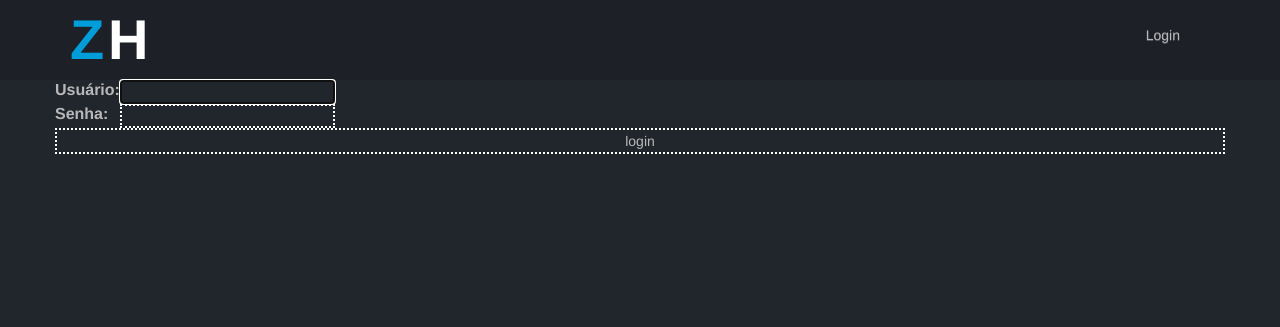
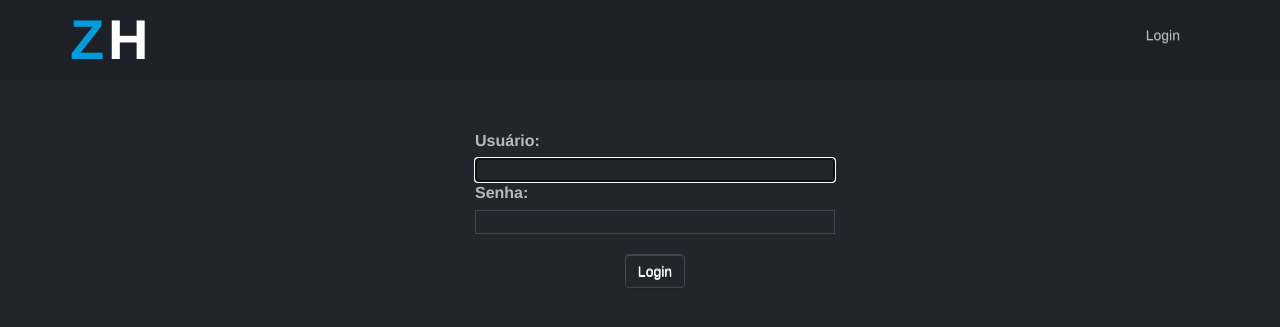
Before and after one commit to mayronH/my-first-djangoproject, a Django app: page /accounts/login/ in a window 1280 px wide. Shown: the top 327 px of the page. Run offline with Django 3.2, Linux system fonts and the light colour scheme; some libraries are stand-ins or nearby versions.

Commit message:
retirando - nas legendas

```diff
--- a/blog/static/css/blog.css
+++ b/blog/static/css/blog.css
@@ -75,9 +75,15 @@ header span {
     padding: 10px 15px;
 }
 
+.custom-btn:hover{
+    color: #fff;
+    background: none!important;
+}
+
 .formulario {
     display: flex;
     justify-content: center;
+    margin-top: 50px;
 }
 
 label {
@@ -87,13 +93,13 @@ label {
 input {
     width: 100%;
     background: none;
-    border: 2px dotted #fff;
+    border: 1px solid #3f474e;
 }
 
 textarea {
     width: 100%;
     background: none;
-    border: 2px dotted #fff;
+    border: 1px solid #3f474e;
 }
 
 .btn-salvar {
@@ -102,7 +108,12 @@ textarea {
 
 .btn-salvar button {
     background: none;
-    border: 1px dotted #fff;
+    border-color: #3f474e;
+    color: #fff;
+}
+
+.btn-salvar button:hover{
+    background: none;
     color: #fff;
 }
 
--- a/blog/templates/blog/post_detail.html
+++ b/blog/templates/blog/post_detail.html
@@ -11,7 +11,7 @@
             {% else %}
                 <a class="btn btn-default custom-btn" href="{% url 'post_publish' pk=post.pk %}">Publish</a>
             {% endif %}
-            <span class="blue"> - by:</span><small> {{ post.author }} </small>
+            <span class="blue"> by:</span><small> {{ post.author }} </small>
         </p>
 
         {% if user.is_authenticated %}
--- a/blog/templates/blog/post_draft_list.html
+++ b/blog/templates/blog/post_draft_list.html
@@ -10,7 +10,7 @@
                 {% if post.published_date %}
                 <span class="blue">published:</span> {{ post.published_date }}
                 {% endif %}
-                <span class="blue"> - by:</span><small> {{ post.author }} </small>
+                <span class="blue"> by:</span><small> {{ post.author }} </small>
             </p>
         </div>
     {% endfor %}
--- a/blog/templates/blog/post_edit.html
+++ b/blog/templates/blog/post_edit.html
@@ -2,11 +2,11 @@
 {% block content %}
     <div class="container-fluid">
         <div class="container">
-            <div class="row">
-                <h1>Novo post:</h1>
-            </div>
             <div class="row formulario">
                 <form method="POST" class="col-md-8 post-form">
+                    <div class="post-titulo">
+                        <h1>New post:</h1>
+                    </div>
                     {% csrf_token %} {{ form.as_p }}
                     <div class="btn-salvar">
                         <button type="submit" class="save btn btn-default">Salvar</button>
--- a/blog/templates/blog/post_list.html
+++ b/blog/templates/blog/post_list.html
@@ -6,7 +6,7 @@
                 <h1><a href="{% url 'post_detail' pk=post.pk %}">{{ post.title }} </a></h1>
             </div>
             <p>{{ post.text|linebreaksbr }}</p>
-            <p><span class="blue">published:</span> {{ post.published_date }}<span class="blue"> - by:</span><small> {{ post.author }} </small></p>
+            <p><span class="blue">published:</span> {{ post.published_date }}<span class="blue"> by:</span><small> {{ post.author }} </small></p>
         </div>
     {% endfor %}
 {% endblock %}
--- a/blog/templates/registration/login.html
+++ b/blog/templates/registration/login.html
@@ -1,23 +1,26 @@
 {% extends "blog/base.html" %}
 {% block content %}
+<div class="container-fluid">
+    <div class="container">
+        <div class="row formulario">
             {% if form.erros %}
                 <div class="alert custom-alert" role="alert">
                     Login/senha inválidos.
                 </div>
             {% endif %}
-    <form method="POST" action= "{% url 'login' %}">
+            <form method="POST" action= "{% url 'login' %}" class="col-md-4 post-form">
                 {% csrf_token %}
-        <table>
-            <tr>
-                <td>{{ form.username.label_tag }}</td>
-                <td>{{ form.username }}</td>
-            </tr>
-            <tr>
-                <td>{{ form.password.label_tag }}</td>
-                <td>{{ form.password }}</td>
-            </tr>
-        </table>
-        <input type="submit" value="login"/>
+                {{ form.username.label_tag }}
+                {{ form.username }}
+                {{ form.password.label_tag }}
+                {{ form.password }}
+                <br><br>
+                <div class="btn-salvar">
+                    <button type="submit" class="save btn btn-default">Login</button>
+                </div>
                 <input type="hidden" name="next" value="{{ next }}"/>
             </form>
+        </div>
+    </div>
+</div>
 {% endblock %}
```
Lines whose indentation alone changed are shown as unchanged.
